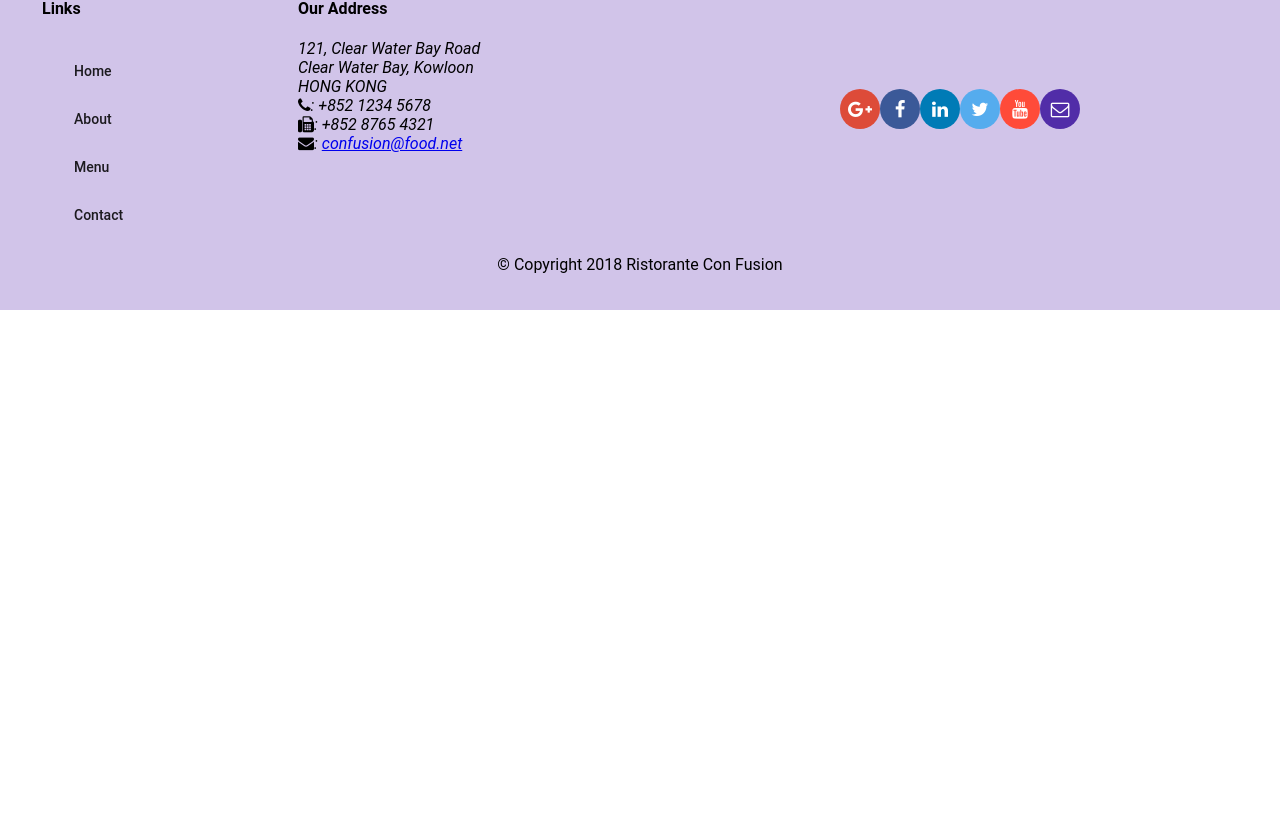
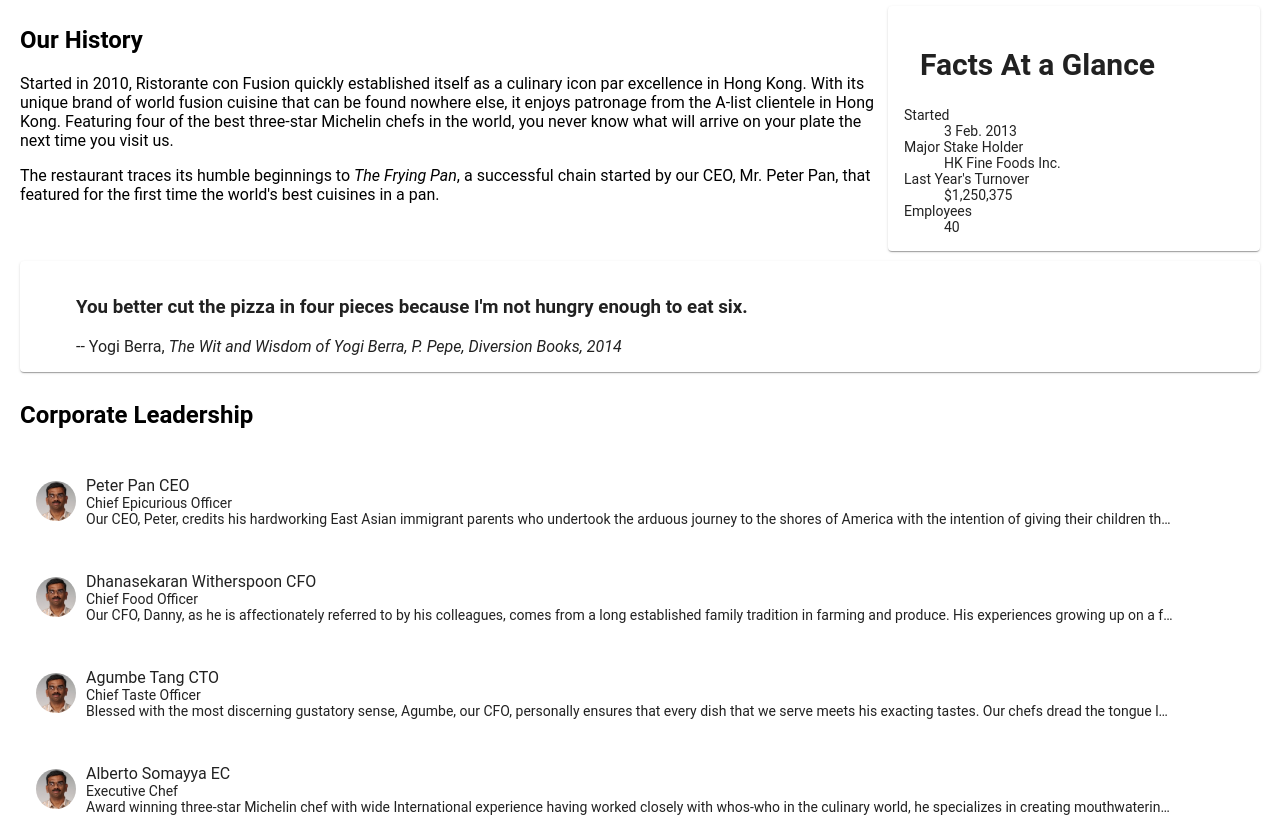
Before and after one commit to Darkinowls/angular_course, an Angular app: page /about in a window 1280 px wide. Shown: the part 432-1249 px from the top of the page. Before the commit the page ends 800 px from the top, so only its background shows below. Built offline with nearby package versions, Linux system fonts and the light colour scheme.

Commit message:
Home and about us components

```diff
--- a/src/app/app.module.ts
+++ b/src/app/app.module.ts
@@ -20,6 +20,7 @@ import { ContactComponent } from './components/contact/contact.component';
 
 import { DishService } from './services/dish.service';
 import { PromotionService } from './services/promotion.service';
+import { LeaderService } from './services/leader.service';
 
 
 @NgModule({
@@ -43,7 +44,7 @@ import { PromotionService } from './services/promotion.service';
     MatCardModule,
     MatButtonModule,
   ],
-  providers: [DishService, PromotionService],
+  providers: [DishService, PromotionService, LeaderService],
   bootstrap: [AppComponent]
 })
 export class AppModule { }
--- a/src/app/components/about/about.component.html
+++ b/src/app/components/about/about.component.html
@@ -1 +1,83 @@
-<p>about works!</p>
+<div class="container" fxLayout="column" fxLayoutGap="10px">
+
+    <div fxFlex>
+        <div>
+            <h3>About Us</h3>
+            <hr>
+        </div>
+    </div>
+
+    <div fxFlex>
+        <div fxLayout="column" fxLayout.gt-sm="row">
+            <div fxFlex="70">
+                <h2>Our History</h2>
+                <p>Started in 2010, Ristorante con Fusion quickly established
+                    itself as a culinary icon par excellence in Hong Kong. With
+                    its unique brand of world fusion cuisine that can be found
+                    nowhere else, it enjoys patronage from the A-list clientele
+                    in Hong Kong. Featuring four of the best three-star Michelin
+                    chefs in the world, you never know what will arrive on your
+                    plate the next time you visit us.</p>
+                <p>The restaurant traces its humble beginnings to <em>The Frying
+                        Pan</em>, a successful chain started by our CEO, Mr.
+                    Peter Pan, that featured for the first time the world's best
+                    cuisines in a pan.</p>
+            </div>
+            <div fxFlex="30">
+                <mat-card>
+                    <mat-card-header>
+                        <mat-card-title>
+                            <h2>Facts At a Glance</h2>
+                        </mat-card-title>
+                    </mat-card-header>
+                    <mat-card-content>
+                        <dl>
+                            <dt>Started</dt>
+                            <dd>3 Feb. 2013</dd>
+                            <dt>Major Stake Holder</dt>
+                            <dd>HK Fine Foods Inc.</dd>
+                            <dt>Last Year's Turnover</dt>
+                            <dd>$1,250,375</dd>
+                            <dt>Employees</dt>
+                            <dd>40</dd>
+                        </dl>
+                    </mat-card-content>
+                </mat-card>
+            </div>
+        </div>
+    </div>
+
+    <div fxFlex>
+        <mat-card>
+            <blockquote>
+                <h3>You better cut the pizza in four pieces because
+                    I'm not hungry enough to eat six.</h3>
+                <footer>-- Yogi Berra,
+                    <cite>The Wit and Wisdom of Yogi Berra,
+                        P. Pepe, Diversion Books, 2014</cite>
+                </footer>
+            </blockquote>
+        </mat-card>
+    </div>
+
+    <div fxFlex>
+        <h2>Corporate Leadership</h2>
+        <mat-list *ngFor="let leader of leaders">
+            <mat-list-item>
+                <img mat-card-avatar src="{{leader.image}}"
+                    alt="{{leader.name}}">
+                <div fxLayout="column" fxFlexOffset="10px" fxFlex="90">
+                    <span matLine>
+                        {{leader.name}} {{leader.abbr}}
+                    </span>
+                    <span matLine>
+                        {{leader.designation}}
+                    </span>
+                    <span matLine>
+                        {{leader.description}}
+                    </span>
+                </div>
+            </mat-list-item>
+        </mat-list>
+    </div>
+</div>
--- a/src/app/components/about/about.component.ts
+++ b/src/app/components/about/about.component.ts
@@ -1,4 +1,6 @@
 import { Component, OnInit } from '@angular/core';
+import { LeaderService } from 'src/app/services/leader.service';
+import { Leader } from 'src/app/shared/leader';
 
 @Component({
   selector: 'app-about',
@@ -7,9 +9,14 @@ import { Component, OnInit } from '@angular/core';
 })
 export class AboutComponent implements OnInit {
 
-  constructor() { }
+  leaders: Leader[]
+
+  constructor(private leaderService: LeaderService) {
+    this.leaders = this.leaderService.getLeaders();
+  }
 
   ngOnInit(): void {
+
   }
 
 }
--- a/src/app/components/home/home.component.html
+++ b/src/app/components/home/home.component.html
@@ -29,4 +29,18 @@
         </mat-card-content>
     </mat-card>
 
+    <mat-card *ngIf="leader" fxFlex>
+        <mat-card-header>
+            <div mat-card-avatar></div>
+            <mat-card-title>
+                <h3>{{leader.name | uppercase}}</h3>
+            </mat-card-title>
+        </mat-card-header>
+        <img mat-card-image src={{leader.image}} alt={{leader.name}}>
+        <mat-card-content>
+            <p>{{leader.description}}
+            </p>
+        </mat-card-content>
+    </mat-card>
+
 </div>
--- a/src/app/components/home/home.component.ts
+++ b/src/app/components/home/home.component.ts
@@ -1,7 +1,9 @@
 import { Component, OnInit } from '@angular/core';
 import { DishService } from 'src/app/services/dish.service';
+import { LeaderService } from 'src/app/services/leader.service';
 import { PromotionService } from 'src/app/services/promotion.service';
 import { Dish } from 'src/app/shared/dish';
+import { Leader } from 'src/app/shared/leader';
 import { Promotion } from 'src/app/shared/promotion';
 
 
@@ -14,13 +16,16 @@ export class HomeComponent implements OnInit {
 
   dish: Dish | null = null
   promotion: Promotion | null = null
+  leader: Leader | null = null
 
-  constructor(private dishService: DishService, private promotionService: PromotionService) {
+
+  constructor(private dishService: DishService, private promotionService: PromotionService, private leaderService: LeaderService) {
   }
 
   ngOnInit(): void {
     this.dish = this.dishService.getFeaturedDish()
     this.promotion = this.promotionService.getFeaturedPromotion()
+    this.leader = this.leaderService.getFeaturedLeader()
   }
 
 }
--- /dev/null
+++ b/src/app/services/leader.service.ts
@@ -0,0 +1,23 @@
+import { Injectable } from '@angular/core';
+import { LEADERS } from '../shared/database/leaders';
+import { Leader } from '../shared/leader';
+
+@Injectable({
+  providedIn: 'root'
+})
+export class LeaderService {
+
+  getLeaders(): Leader[] {
+    return LEADERS;
+  }
+
+  getLeaderById(id: string): Leader {
+    return LEADERS.filter((leader) => (leader.id === id))[0];
+  }
+
+  getFeaturedLeader(): Leader {
+    return LEADERS.filter((leader) => leader.featured)[0];
+  }
+
+  constructor() { }
+}
--- /dev/null
+++ b/src/app/shared/database/leaders.ts
@@ -0,0 +1,45 @@
+import { Leader } from "../leader";
+
+
+export const LEADERS: Leader[] = [
+    {
+        id: '0',
+        name: 'Peter Pan',
+        image: '/assets/images/alberto.png',
+        designation: 'Chief Epicurious Officer',
+        abbr: 'CEO',
+        featured: false,
+        // tslint:disable-next-line:max-line-length
+        description: 'Our CEO, Peter, credits his hardworking East Asian immigrant parents who undertook the arduous journey to the shores of America with the intention of giving their children the best future. His mother\'s wizardy in the kitchen whipping up the tastiest dishes with whatever is available inexpensively at the supermarket, was his first inspiration to create the fusion cuisines for which The Frying Pan became well known. He brings his zeal for fusion cuisines to this restaurant, pioneering cross-cultural culinary connections.'
+    },
+    {
+        id: '1',
+        name: 'Dhanasekaran Witherspoon',
+        image: '/assets/images/alberto.png',
+        designation: 'Chief Food Officer',
+        abbr: 'CFO',
+        featured: false,
+        // tslint:disable-next-line:max-line-length
+        description: 'Our CFO, Danny, as he is affectionately referred to by his colleagues, comes from a long established family tradition in farming and produce. His experiences growing up on a farm in the Australian outback gave him great appreciation for varieties of food sources. As he puts it in his own words, Everything that runs, wins, and everything that stays, pays!'
+    },
+    {
+        id: '2',
+        name: 'Agumbe Tang',
+        image: '/assets/images/alberto.png',
+        designation: 'Chief Taste Officer',
+        abbr: 'CTO',
+        featured: false,
+        // tslint:disable-next-line:max-line-length
+        description: 'Blessed with the most discerning gustatory sense, Agumbe, our CFO, personally ensures that every dish that we serve meets his exacting tastes. Our chefs dread the tongue lashing that ensues if their dish does not meet his exacting standards. He lives by his motto, You click only if you survive my lick.'
+    },
+    {
+        id: '3',
+        name: 'Alberto Somayya',
+        image: '/assets/images/alberto.png',
+        designation: 'Executive Chef',
+        abbr: 'EC',
+        featured: true,
+        // tslint:disable-next-line:max-line-length
+        description: 'Award winning three-star Michelin chef with wide International experience having worked closely with whos-who in the culinary world, he specializes in creating mouthwatering Indo-Italian fusion experiences. He says, Put together the cuisines from the two craziest cultures, and you get a winning hit! Amma Mia!'
+    }
+];
--- /dev/null
+++ b/src/app/shared/leader.ts
@@ -0,0 +1,9 @@
+export class Leader {
+    id: string = '';
+    name: string = '';
+    image: string = '';
+    designation: string = '';
+    abbr: string = '';
+    featured: boolean = false;
+    description: string = ''
+}
```
Also changed, not shown: 1 other file (tests, documents, lock files or other folders).
